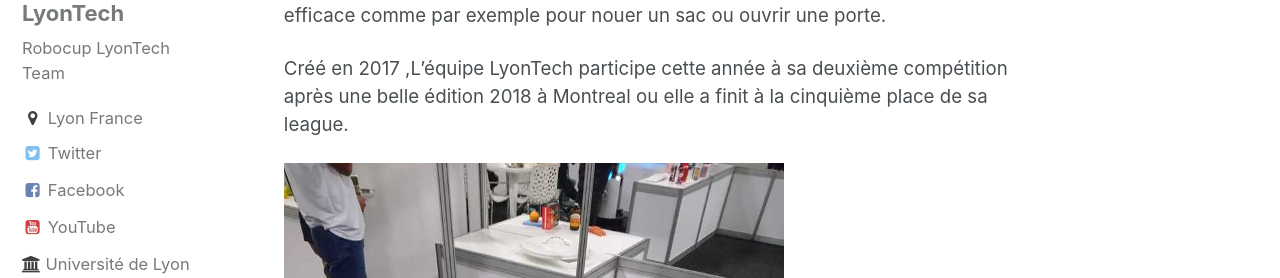
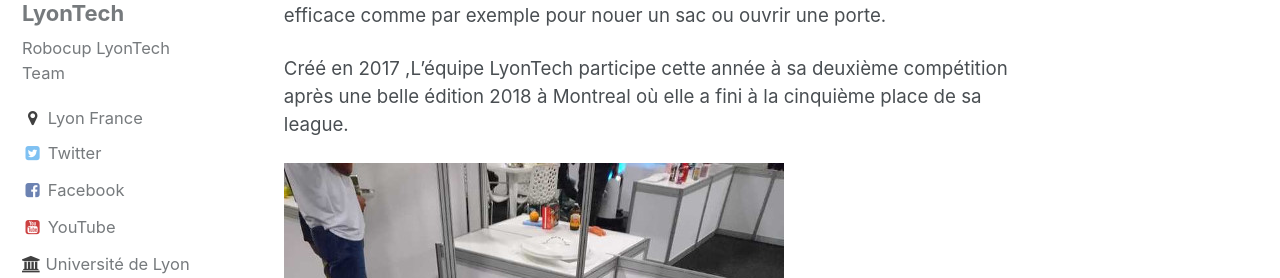
Before and after one commit to Robocup-Lyontech/Robocup-Lyontech.github.io, a Jekyll site: the page built from _posts/2019-07-03-homologation.md, in a window 1280 px wide and 900 px high, scrolled down 2241 px. Shown: the part 203-481 px from the top of the window. Built offline with Jekyll 4.4.1, drawn with Linux system fonts in a browser that asks for light colours.

Commit message:
Update 2019-07-03-homologation.md

```diff
--- a/_posts/2019-07-03-homologation.md
+++ b/_posts/2019-07-03-homologation.md
@@ -24,7 +24,7 @@ Le but de la compétition robocup@home est de proposer des challenges robotiques
 
 Les épreuves reprennent demain avec en ce qui concerne l'équipe LyonTech, des épreuves d'acceuil d'invités à une soirée et de sortie de poubelles. Des épreuves simples en apparence mais qui nécessitent de naviguer en toute sécurité dans un appartement encombré et de savoir demander de l'aide de manière intelligente et efficace comme par exemple pour nouer un sac ou ouvrir une porte.
 
-Créé en 2017 ,L'équipe LyonTech participe cette année à sa deuxième compétition après une belle édition 2018 à Montreal ou elle a finit à la cinquième place de sa league.
+Créé en 2017 ,L'équipe LyonTech participe cette année à sa deuxième compétition après une belle édition 2018 à Montreal où elle a fini à la cinquième place de sa league.
 
 ![garbage](/assets/images/sydney2019/garbage_s.jpg)
 
```
